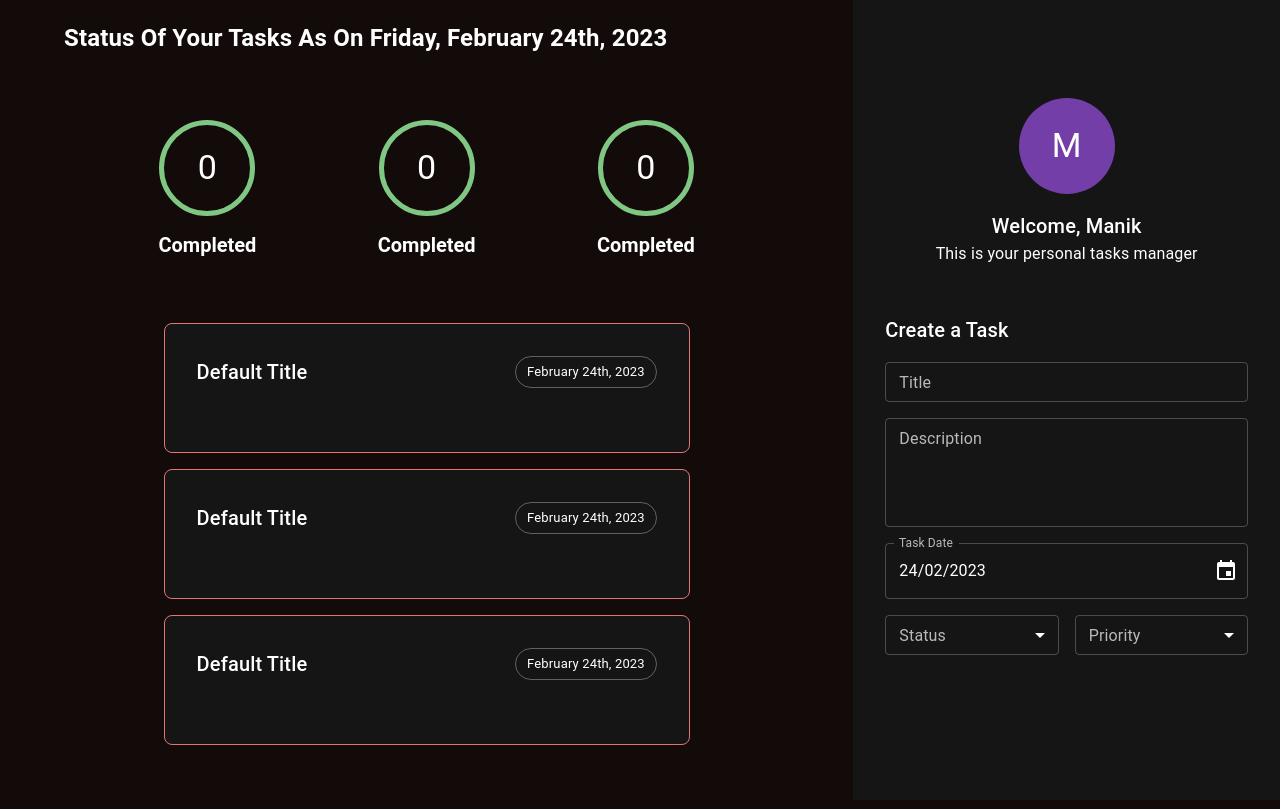
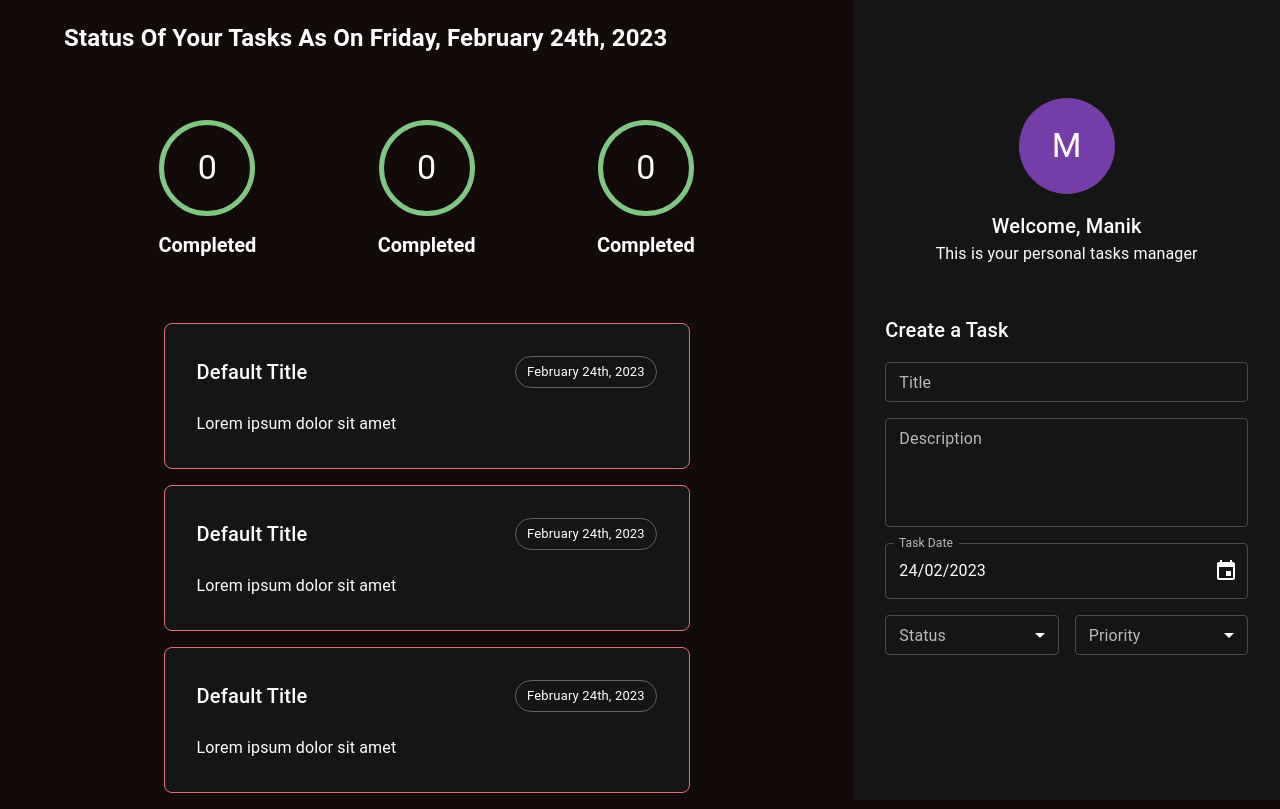
Before and after one commit to AlexMamani85/todo_react, a React (Create React App) app: page / in a window 1280 px wide. Built offline with nearby package versions, Linux system fonts and the light colour scheme.

Commit message:
CHORE: Task Description Component

```diff
--- /dev/null
+++ b/src/components/task/_taskDescription.tsx
@@ -0,0 +1,22 @@
+import React, { FC, ReactElement } from 'react';
+import { Typography, Box } from '@mui/material';
+
+import { ITaskDescription } from './interfaces/ITaskDescription';
+import PropTypes from 'prop-types';
+
+export const TaskDescription: FC<ITaskDescription> = (
+  props,
+  ): ReactElement => {
+  // Destructuring props
+  const { description = 'Lorem ipsum dolor sit amet' } = props;
+
+  return (
+    <Box>
+      <Typography>{description}</Typography>
+    </Box>
+  );
+};
+
+TaskDescription.propTypes = {
+  description: PropTypes.string,
+};
--- a/src/components/task/_taskHeader.tsx
+++ b/src/components/task/_taskHeader.tsx
@@ -16,7 +16,7 @@
         display="flex"
         width="100%"
         justifyContent="space-between"
-        mb={4}
+        mb={3}
       >
         <Box>
           <Typography variant="h6" > {title} </Typography>
--- /dev/null
+++ b/src/components/task/interfaces/ITaskDescription.ts
@@ -0,0 +1,3 @@
+export interface ITaskDescription {
+    description?: string;
+}
--- a/src/components/task/task.tsx
+++ b/src/components/task/task.tsx
@@ -1,6 +1,8 @@
 import React, { FC, ReactElement } from 'react';
+
 import { Box } from '@mui/material';
 import { TaskHeader } from './_taskHeader';
+import { TaskDescription } from './_taskDescription';
 
 export const Task: FC = (): ReactElement => {
   return(
@@ -20,7 +22,7 @@
         }}
       >
         <TaskHeader />
-        {/* Task Description */}
+        <TaskDescription />
         {/* Task Footer */}
       </Box>
   );
```
